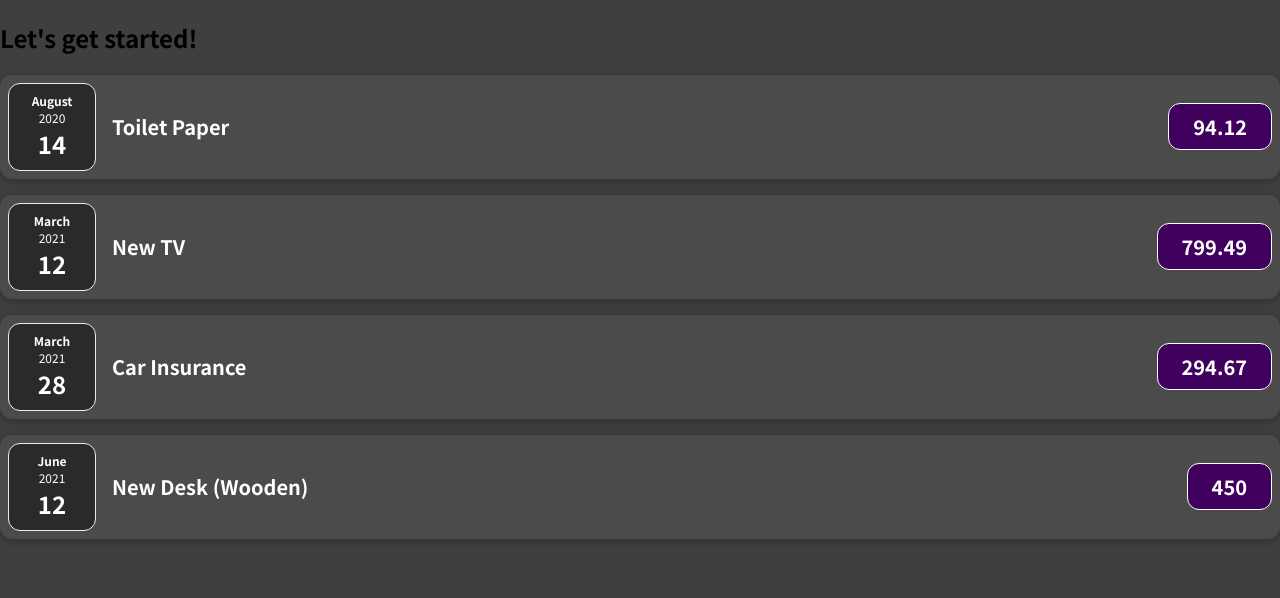
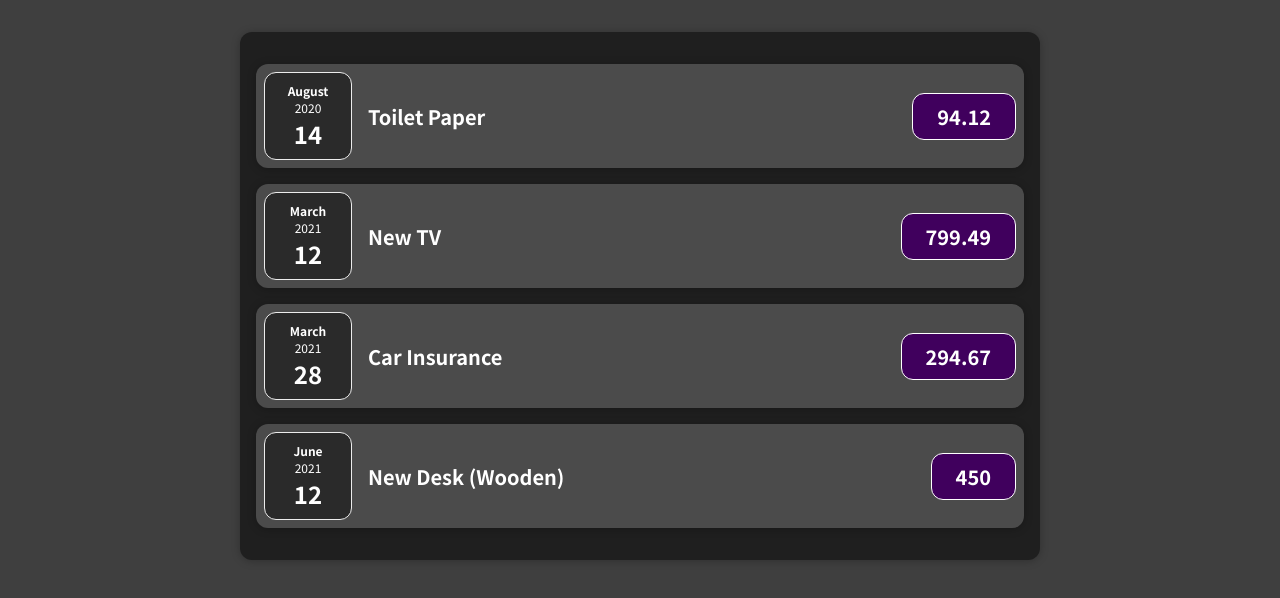
Before and after one commit to lakhanit/React-spending-tracker-, a React (Create React App) app: page / in a window 1280 px wide. Shown: the top 598 px of the page. Built offline with nearby package versions, Linux system fonts and the light colour scheme.

Commit message:
refactor components

```diff
--- a/src/App.js
+++ b/src/App.js
@@ -1,7 +1,7 @@
-import ExpenseItem from "./components/expenseItem";
 
-function App() {
-  const expenses = [
+import Expenses from "./components/Expenses/Expenses"
+const App=()=> {
+  const expenses=[
     {
       id: "e1",
       title: "Toilet Paper",
@@ -22,30 +22,14 @@
       date: new Date(2021, 5, 12),
     },
   ];
+
   return (
     <div>
-      <h2>Let's get started!</h2>
-      <ExpenseItem
-        title={expenses[0].title}
-        amount={expenses[0].amount}
-        date={expenses[0].date}
-      ></ExpenseItem>
-      <ExpenseItem
-        title={expenses[1].title}
-        amount={expenses[1].amount}
-        date={expenses[1].date}
-      ></ExpenseItem>
-      <ExpenseItem
-        title={expenses[2].title}
-        amount={expenses[2].amount}
-        date={expenses[2].date}
-      ></ExpenseItem>
-      <ExpenseItem
-        title={expenses[3].title}
-        amount={expenses[3].amount}
-        date={expenses[3].date}
-      ></ExpenseItem>
+        <Expenses items={expenses}/>
     </div>
+
+
+
   );
 }
 
--- a/src/components/ExpenseItem.css
+++ b/src/components/Expenses/ExpenseItem.css
@@ -2,10 +2,8 @@
 	display: flex;
 	justify-content: space-between;
 	align-items: center;
-	box-shadow: 0 2px 8px rgba(0, 0, 0, 0.25);
 	padding: 0.5rem;
 	margin: 1rem 0;
-	border-radius: 12px;
 	background-color: #4b4b4b;
 }
 
--- /dev/null
+++ b/src/components/Expenses/Expenses.css
@@ -0,0 +1,7 @@
+.expenses {
+	padding: 1rem;
+	background-color: rgb(31, 31, 31);
+	margin: 2rem auto;
+	width: 50rem;
+	max-width: 95%;
+}
--- /dev/null
+++ b/src/components/Expenses/Expenses.js
@@ -0,0 +1,34 @@
+import React from "react";
+
+import ExpenseItem from "./expenseItem";
+import Card from "../UI/Card";
+import "./Expenses.css";
+
+const Expenses = (props) => {
+  return (
+    <Card className="expenses">
+      <ExpenseItem
+        title={props.items[0].title}
+        amount={props.items[0].amount}
+        date={props.items[0].date}
+      />
+      <ExpenseItem
+        title={props.items[1].title}
+        amount={props.items[1].amount}
+        date={props.items[1].date}
+      />
+      <ExpenseItem
+        title={props.items[2].title}
+        amount={props.items[2].amount}
+        date={props.items[2].date}
+      />
+      <ExpenseItem
+        title={props.items[3].title}
+        amount={props.items[3].amount}
+        date={props.items[3].date}
+      />
+    </Card>
+  );
+};
+
+export default Expenses;
--- /dev/null
+++ b/src/components/Expenses/expenseItem.js
@@ -0,0 +1,15 @@
+import "./ExpenseItem.css";
+import ExpenseDate from "./ExpenseDate";
+import Card from "../UI/Card";
+const ExpenseItem=(props)=> {
+  return (
+    <Card className="expense-item">
+      <ExpenseDate date={props.date} />
+      <div className="expense-item__description">
+        <h2>{props.title}</h2>
+        <div className="expense-item__price">{props.amount}</div>
+      </div>
+    </Card>
+  );
+}
+export default ExpenseItem;
--- /dev/null
+++ b/src/components/UI/Card.css
@@ -0,0 +1,6 @@
+
+.card{
+	border-radius: 12px;
+	box-shadow: 0 1px 8px rgba(0, 0, 0, 0.25);
+
+	}
--- /dev/null
+++ b/src/components/UI/Card.js
@@ -0,0 +1,11 @@
+import './Card.css'
+
+const Card= (props)=>{
+	const classes = 'card ' + props.className;
+return(
+
+	<div className={classes}>{props.children}</div>
+);
+
+}
+export default Card;
--- a/src/components/expenseItem.js
+++ /dev/null
@@ -1,15 +0,0 @@
-import './ExpenseItem.css';
-import ExpenseDate from './ExpenseDate';
-function ExpenseItem(props){
-
-	return (
-		<div className='expense-item'>
-		  <ExpenseDate date={props.date}/>
-		   <div className="expense-item__description">
-			    <h2>{props.title}</h2>
-			    <div className="expense-item__price">{props.amount}</div>
-		    </div>
-		</div>
-				);
-}
-export default ExpenseItem;
```
Also changed, not shown: src/components/Expenses/ExpenseDate.css (renamed from src/components/ExpenseDate.css), src/components/Expenses/ExpenseDate.js (renamed from src/components/ExpenseDate.js).
